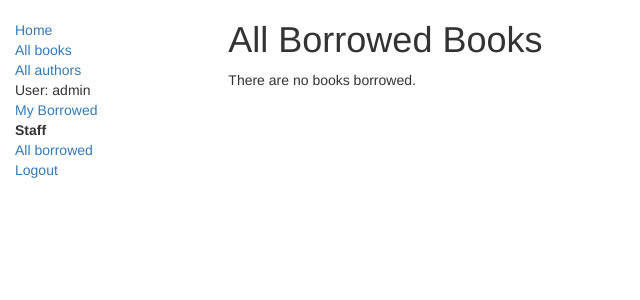
After one commit to Ekhidness/dj1, a Django app: page /catalog/borrowed/ in a window 1280 px wide. The commit adds this page. Shown: the top 300 px of the page, without its empty margins (0-640 px from the left). Run offline with Django 5.2, Linux system fonts and the light colour scheme; a user stored in the database is signed in; tables that the repository leaves empty hold one stand-in row (values such as "Sample post"); some libraries are stand-ins or nearby versions.

Commit message:
added page for library workers

```diff
--- a/catalog/templates/base_generic.html
+++ b/catalog/templates/base_generic.html
@@ -28,6 +28,10 @@
               {% if user.is_authenticated %}
                 <li>User: {{ user.get_username }}</li>
                 <li><a href="{% url 'my-borrowed' %}">My Borrowed</a></li>
+                {% if perms.catalog.can_mark_returned %}
+                  <li><strong>Staff</strong></li>
+                  <li><a href="{% url 'all-borrowed' %}">All borrowed</a></li>
+                {% endif %}
                 <li><a href="{% url 'logout' %}?next={{ request.path }}">Logout</a></li>
               {% else %}
                 <li><a href="{% url 'login' %}?next={{ request.path }}">Login</a></li>
--- /dev/null
+++ b/catalog/templates/catalog/all_borrowed_books.html
@@ -0,0 +1,19 @@
+{% extends "base_generic.html" %}
+
+{% block content %}
+    <h1>All Borrowed Books</h1>
+
+    {% if bookinstance_list %}
+    <ul>
+      {% for bookinst in bookinstance_list %}
+      <li class="{% if bookinst.is_overdue %}text-danger{% endif %}">
+        <a href="{% url 'book-detail' bookinst.book.pk %}">{{ bookinst.book.title }}</a>
+        ({{ bookinst.due_back }}) - {{ bookinst.borrower }}
+      </li>
+      {% endfor %}
+    </ul>
+
+    {% else %}
+      <p>There are no books borrowed.</p>
+    {% endif %}
+{% endblock %}
--- a/catalog/urls.py
+++ b/catalog/urls.py
@@ -8,4 +8,5 @@ urlpatterns = [
     path('authors/', views.AuthorListView.as_view(), name='authors'),
     path('author/<int:pk>/', views.AuthorDetailView.as_view(), name='author-detail'),
     path('mybooks/', views.LoanedBooksByUserListView.as_view(), name='my-borrowed'),
+    path('borrowed/', views.AllBorrowedBooksListView.as_view(), name='all-borrowed'),
 ]
--- a/catalog/views.py
+++ b/catalog/views.py
@@ -2,6 +2,7 @@ from django.shortcuts import render
 from .models import Book, Author, BookInstance, Genre
 from django.views import generic
 from django.contrib.auth.mixins import LoginRequiredMixin
+from django.contrib.auth.mixins import PermissionRequiredMixin
 def index(request):
     """
     Функция отображения для домашней страницы сайта.
@@ -64,3 +65,16 @@ class LoanedBooksByUserListView(LoginRequiredMixin,generic.ListView):
 
     def get_queryset(self):
         return BookInstance.objects.filter(borrower=self.request.user).filter(status__exact='o').order_by('due_back')
+
+
+class AllBorrowedBooksListView(PermissionRequiredMixin, generic.ListView):
+    """Generic class-based view listing all books on loan (for librarians only)."""
+    model = BookInstance
+    template_name = 'catalog/all_borrowed_books.html'
+    paginate_by = 10
+    permission_required = 'catalog.can_mark_returned'
+
+    def get_queryset(self):
+        return BookInstance.objects.filter(
+            status__exact='o'
+        ).order_by('due_back')
```
